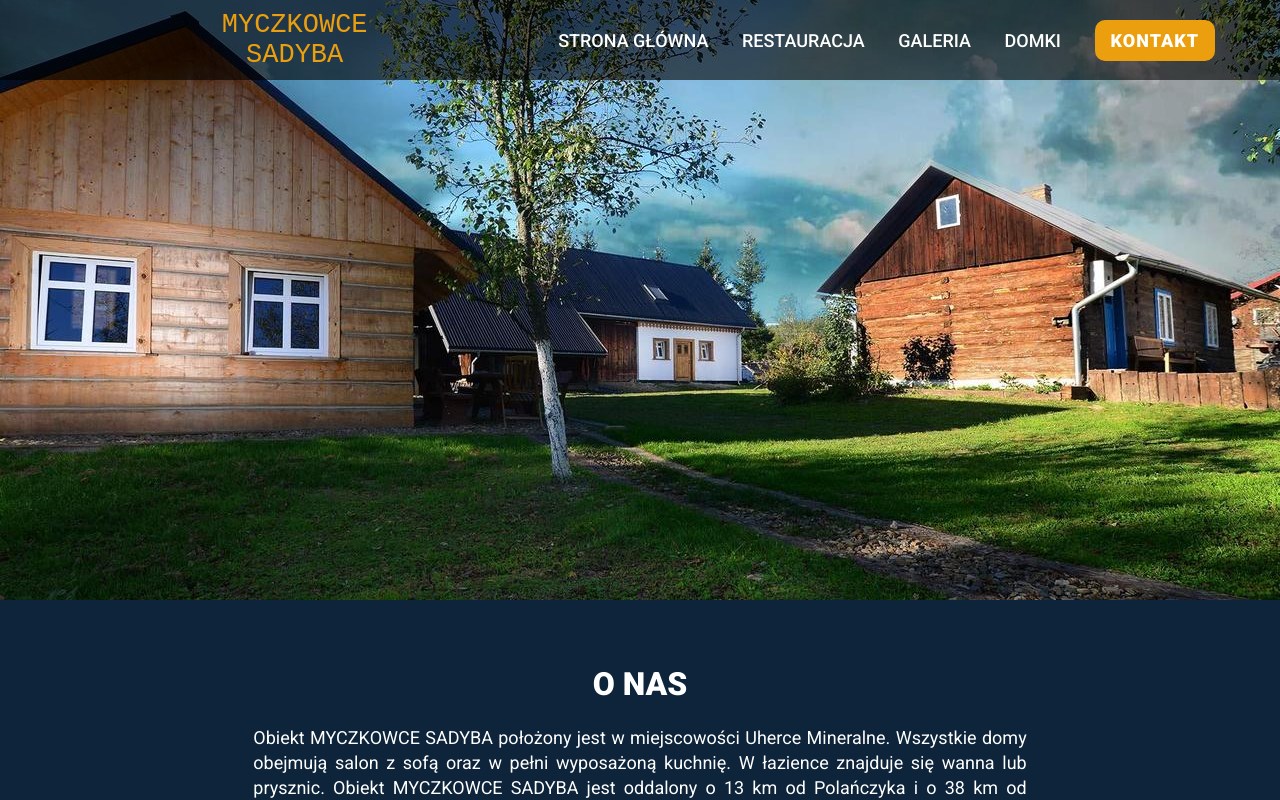
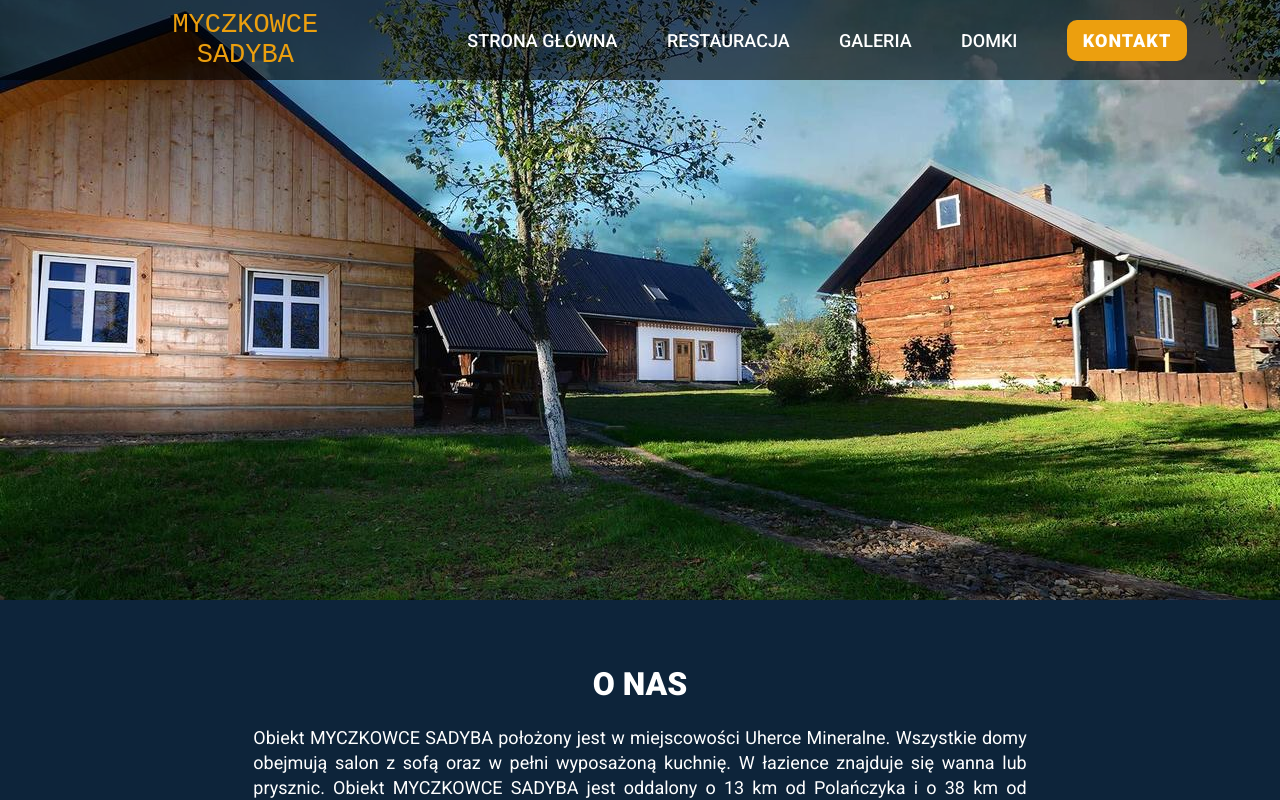
Before and after one commit to radi124/Project, a React (Create React App) app: page / in a window 1280 px wide. Shown: the top 800 px of the page. Built offline with nearby package versions, Linux system fonts and the light colour scheme.

Commit message:
navigationWork

```diff
--- a/src/components/Navigation.js
+++ b/src/components/Navigation.js
@@ -30,14 +30,14 @@ export const Navigation = () => {
       </BurgerButtonWrapper>
       <Grid>
         <Row center="xs">
-          <Col xs={12} sm={12} md={4} lg={5}>
+          <Col xs={12} sm={12} md={3} lg={4}>
             <LogoWrapper>
               <Link to="/">
                 MYCZKOWCE <div>SADYBA</div>
               </Link>
             </LogoWrapper>
           </Col>
-          <Col xs={12} sm={10} md={8} lg={7} id="SecondCol">
+          <Col xs={12} sm={10} md={9} lg={8} id="SecondCol">
             <MenuWrapper>
               <Row around="xs">
                 <Col>
@@ -96,7 +96,7 @@ const BurgerButtonWrapper = styled.div`
     }
   }
   display: block;
-  @media only screen and (min-width: 768px) {
+  @media only screen and (min-width: 892px) {
     display: none;
   }
 `;
@@ -152,7 +152,7 @@ const BurgerButtonCross = styled.div`
 `;
 const MenuWrapper = styled.div`
   display: none;
-  @media only screen and (min-width: 768px) {
+  @media only screen and (min-width: 892px) {
     display: block;
   }
 `;
@@ -168,6 +168,7 @@ const InfoButton = styled.div`
     color: #fff;
     text-transform: uppercase;
     border: none;
+    margin-right: 20px;
     :hover {
       cursor: pointer;
       box-shadow: 0 0px 2px #848484, 0 0px 2px #848484;
```
Also changed, not shown: 1 other file (tests, documents, lock files or other folders).
